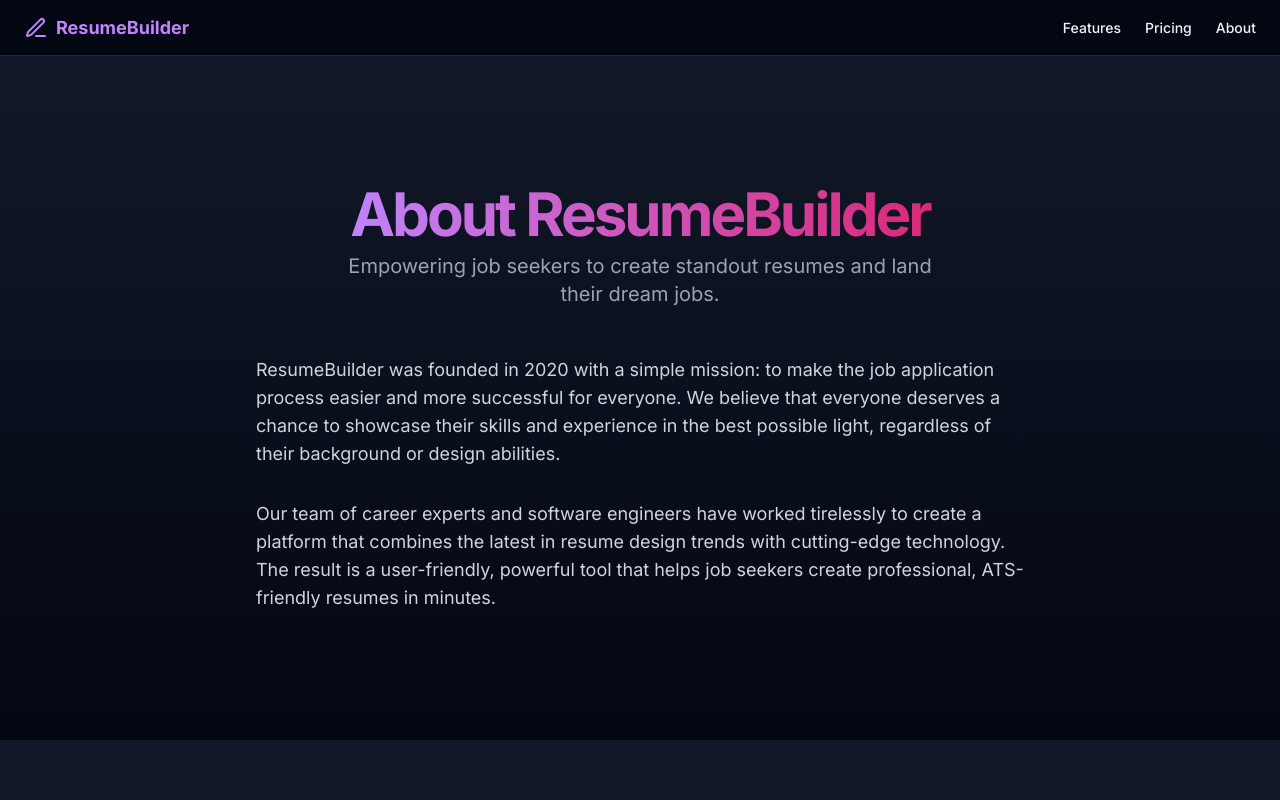
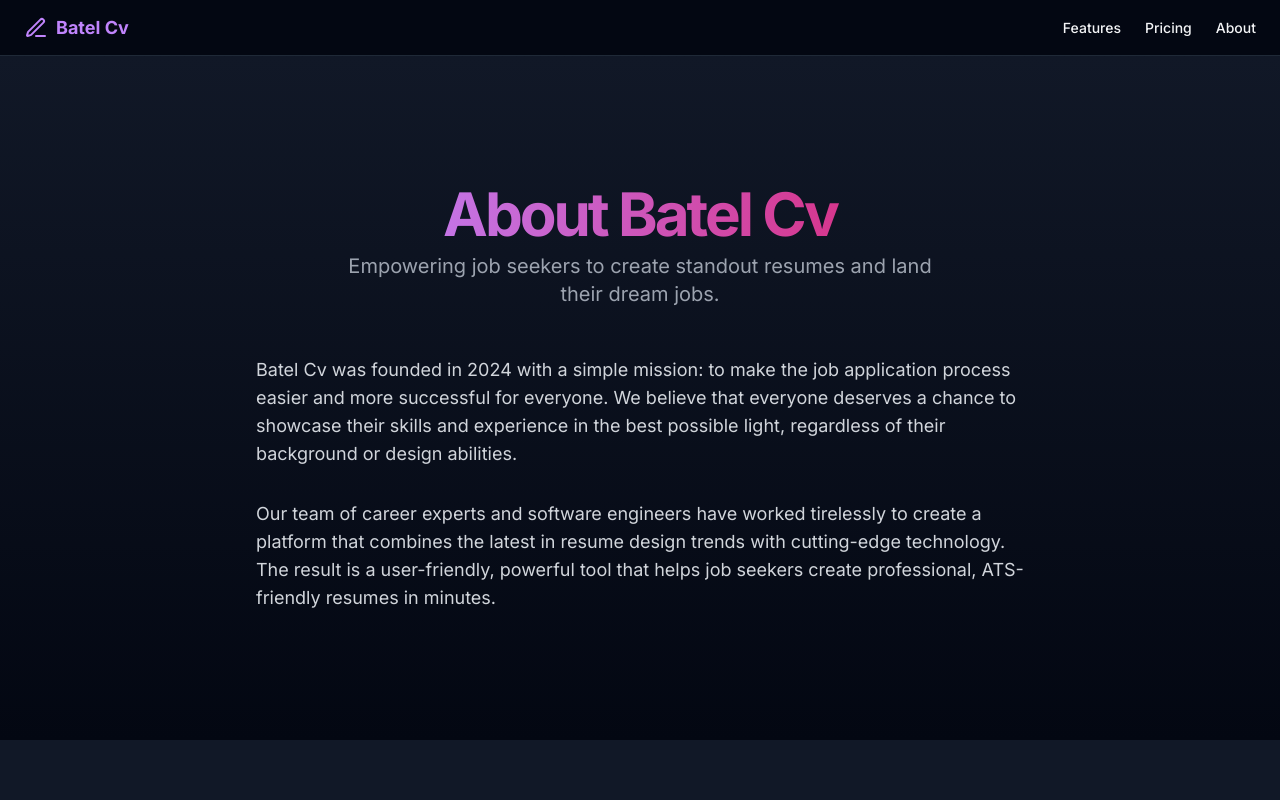
Before and after one commit to larbibaraka/batel-cv, a Next.js app: page /about in a window 1280 px wide. Shown: the top 800 px of the page. Built offline with nearby package versions, Linux system fonts and the light colour scheme.

Commit message:
fix typo

```diff
--- a/app/(landing)/about/page.tsx
+++ b/app/(landing)/about/page.tsx
@@ -11,7 +11,7 @@ export default function About() {
           <div className="flex flex-col items-center justify-center space-y-4 text-center">
             <div className="space-y-2">
               <h1 className="text-3xl font-bold tracking-tighter sm:text-5xl xl:text-6xl/none bg-clip-text text-transparent bg-gradient-to-r from-purple-400 to-pink-600">
-                About ResumeBuilder
+                About Batel Cv
               </h1>
               <p className="max-w-[600px] text-gray-400 md:text-xl">
                 Empowering job seekers to create standout resumes and land their
@@ -21,11 +21,11 @@ export default function About() {
           </div>
           <div className="mx-auto max-w-3xl mt-12 space-y-8">
             <p className="text-gray-300 text-lg">
-              ResumeBuilder was founded in 2020 with a simple mission: to make
-              the job application process easier and more successful for
-              everyone. We believe that everyone deserves a chance to showcase
-              their skills and experience in the best possible light, regardless
-              of their background or design abilities.
+              Batel Cv was founded in 2024 with a simple mission: to make the
+              job application process easier and more successful for everyone.
+              We believe that everyone deserves a chance to showcase their
+              skills and experience in the best possible light, regardless of
+              their background or design abilities.
             </p>
             <p className="text-gray-300 text-lg">
               Our team of career experts and software engineers have worked
@@ -75,7 +75,7 @@ export default function About() {
                 Meet Our Leadership
               </h2>
               <p className="max-w-[900px] text-gray-400 md:text-xl">
-                The visionaries behind ResumeBuilder's success
+                The visionaries behind Batel Cv's success
               </p>
             </div>
           </div>
--- a/app/(landing)/layout.tsx
+++ b/app/(landing)/layout.tsx
@@ -9,7 +9,7 @@ const LandingLayout = ({ children }: { children: React.ReactNode }) => {
         <Link className="flex items-center justify-center" href="/">
           <PenLine className="h-6 w-6 text-purple-400" />
           <span className="ml-2 text-lg font-bold text-purple-400">
-            ResumeBuilder
+            Batel Cv
           </span>
         </Link>
         <nav className="ml-auto flex gap-4 sm:gap-6">
--- a/app/dashboard/layout.tsx
+++ b/app/dashboard/layout.tsx
@@ -10,7 +10,7 @@ const DahboardLayout = ({ children }: { children: React.ReactNode }) => {
         <Link className="flex items-center justify-center" href="/">
           <PenLine className="h-6 w-6 text-purple-400" />
           <span className="ml-2 text-lg font-bold text-purple-400">
-            ResumeBuilder
+            Batel Cv
           </span>
         </Link>
         <nav className="ml-auto flex gap-4 sm:gap-6">
@@ -37,7 +37,7 @@ const DahboardLayout = ({ children }: { children: React.ReactNode }) => {
       {children}
       <footer className="flex flex-col gap-2 sm:flex-row py-6 w-full shrink-0 items-center px-4 md:px-6 border-t border-gray-800">
         <p className="text-xs text-gray-400">
-          © 2023 ResumeBuilder. All rights reserved.
+          © {new Date().getFullYear()} Batel Cv. All rights reserved.
         </p>
         <nav className="sm:ml-auto flex gap-4 sm:gap-6">
           <Link
```
